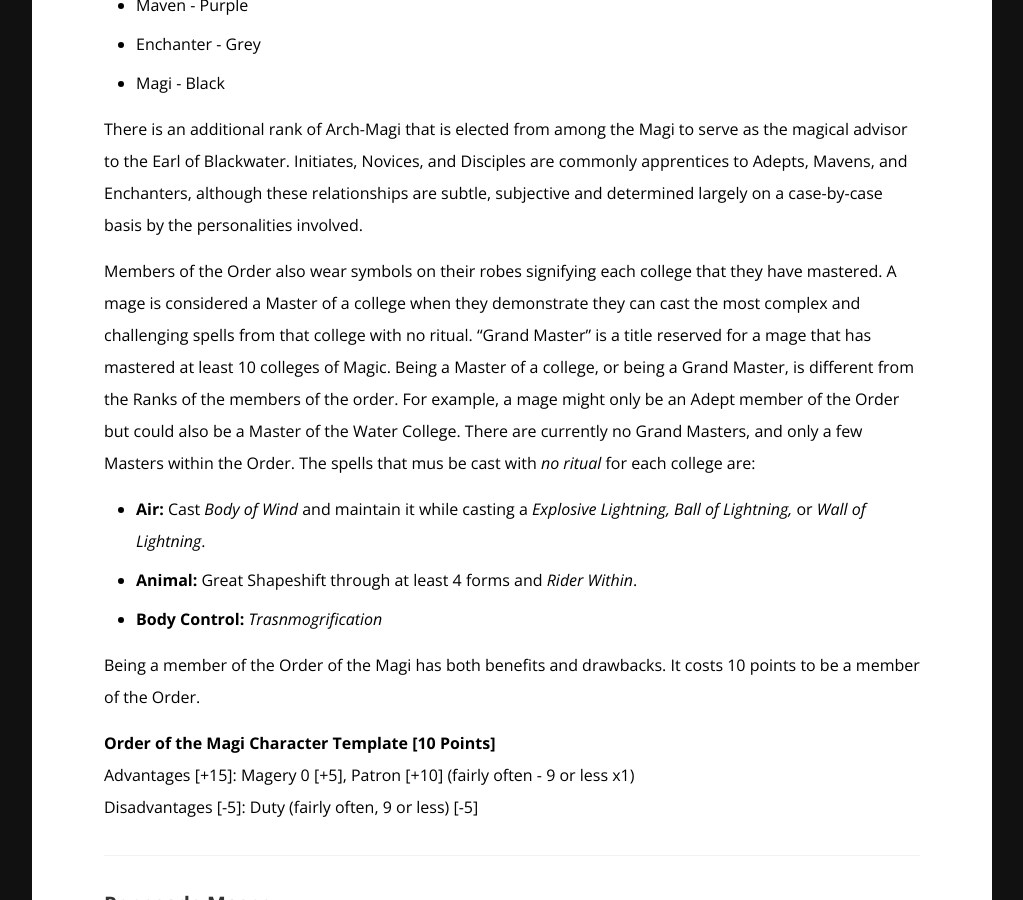
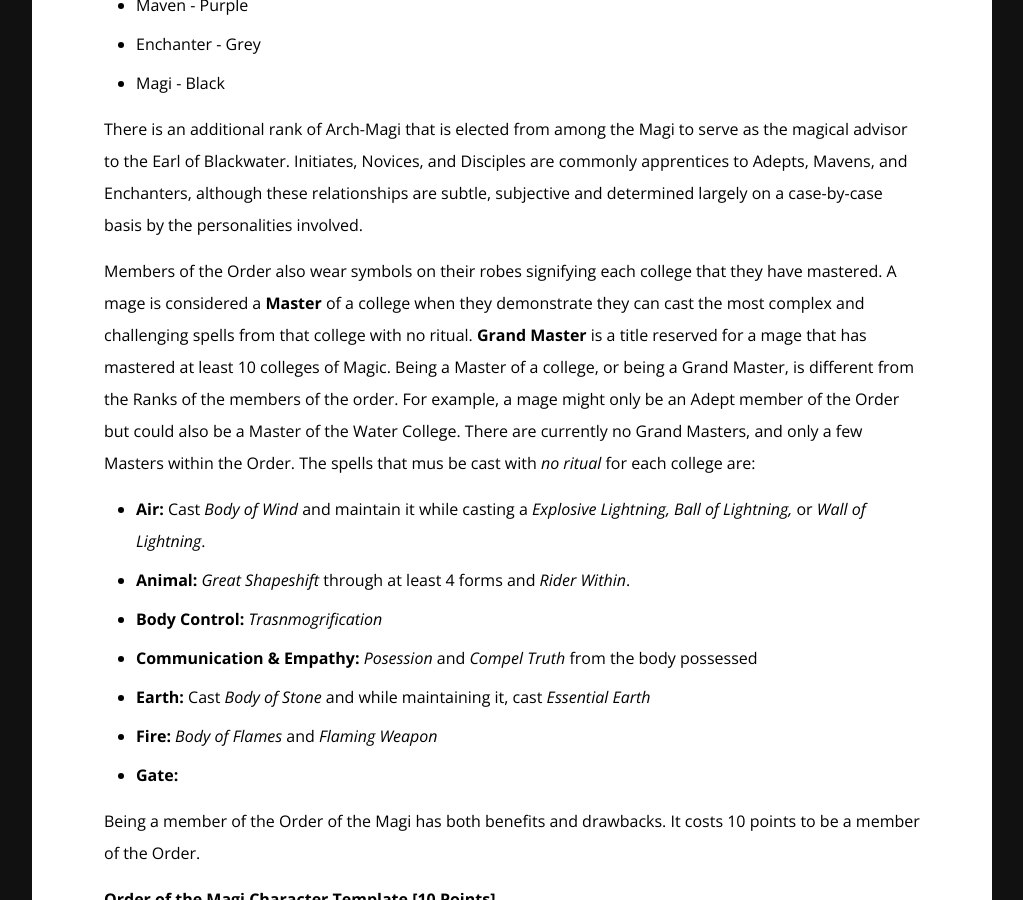
Before and after one commit to rickosborne/blackwater, a Jekyll site: the page built from _guide/300-magic.md, in a window 1280 px wide and 900 px high, scrolled down 1410 px. Shown: the whole window, without its empty margins (128-1151 px from the left). Built offline with Jekyll 4.4.1, drawn with Linux system fonts in a browser that asks for light colours.

Commit message:
Update 300-magic.md

```diff
--- a/_guide/300-magic.md
+++ b/_guide/300-magic.md
@@ -8,7 +8,7 @@ layout: default
 Magic is known but uncommon in and around Blackwater.  Magic works as described in the [GURPS Magic](https://www.sjgames.com/gurps/books/magic/) source book. Most residents of Blackwater can count on one hand the number of times they’ve seen true magic done.  As a result, there is a fair bit of superstition, misunderstanding, and misperceptions about mages among the general population.
 
 ## Order of the Magi
-<img src="../images/Order of the Magi.png" width="200" align="right">
+<img src="../images/Order of the Magi.png" width="200" align="left">
 
 The roughly 300 Mages known to live in Blackwater banded together over a century ago to form the Order of the Magi (pronounced _ma · jai_).  The Order serves 3 primary purposes:
 1.	Mutual protection of mages from suspicious and distrustful non-mages, especially the Faith of the Seven.
@@ -36,10 +36,14 @@ Magi Ranks & Robes
 There is an additional rank of Arch-Magi that is elected from among the Magi to serve as the magical advisor to the Earl of Blackwater.
 Initiates, Novices, and Disciples are commonly apprentices to Adepts, Mavens, and Enchanters, although these relationships are subtle, subjective and determined largely on a case-by-case basis by the personalities involved.
 
-Members of the Order also wear symbols on their robes signifying each college that they have mastered.  A mage is considered a Master of a college when they demonstrate they can cast the most complex and challenging spells from that college with no ritual.  “Grand Master” is a title reserved for a mage that has mastered at least 10 colleges of Magic.  Being a Master of a college, or being a Grand Master, is different from the Ranks of the members of the order.  For example, a mage might only be an Adept member of the Order but could also be a Master of the Water College.  There are currently no Grand Masters, and only a few Masters within the Order.  The spells that mus be cast with _no ritual_ for each college are:
+Members of the Order also wear symbols on their robes signifying each college that they have mastered.  A mage is considered a **Master** of a college when they demonstrate they can cast the most complex and challenging spells from that college with no ritual.  **Grand Master** is a title reserved for a mage that has mastered at least 10 colleges of Magic.  Being a Master of a college, or being a Grand Master, is different from the Ranks of the members of the order.  For example, a mage might only be an Adept member of the Order but could also be a Master of the Water College.  There are currently no Grand Masters, and only a few Masters within the Order.  The spells that mus be cast with _no ritual_ for each college are:
 * **Air:** Cast _Body of Wind_ and maintain it while casting a _Explosive Lightning, Ball of Lightning,_ or _Wall of Lightning_.
-* **Animal:** Great Shapeshift through at least 4 forms and _Rider Within_.
+* **Animal:** _Great Shapeshift_ through at least 4 forms and _Rider Within_.
 * **Body Control:** _Trasnmogrification_
+* **Communication & Empathy:** _Posession_ and _Compel Truth_ from the body possessed
+* **Earth:** Cast _Body of Stone_ and while maintaining it, cast _Essential Earth_
+* **Fire:** _Body of Flames_ and _Flaming Weapon_
+* **Gate:**
 
 Being a member of the Order of the Magi has both benefits and drawbacks.  It costs 10 points to be a member of the Order.
 
```
